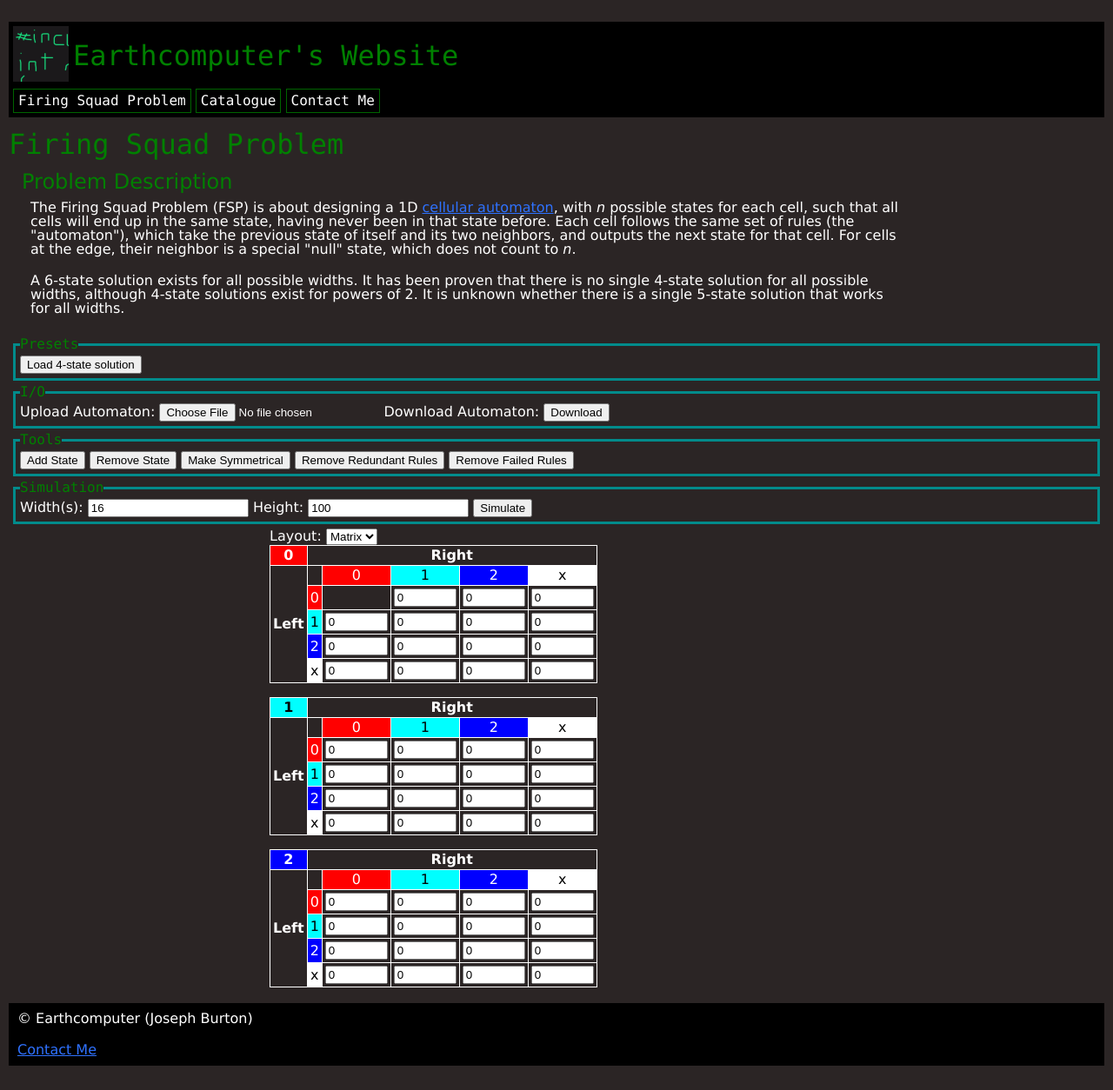
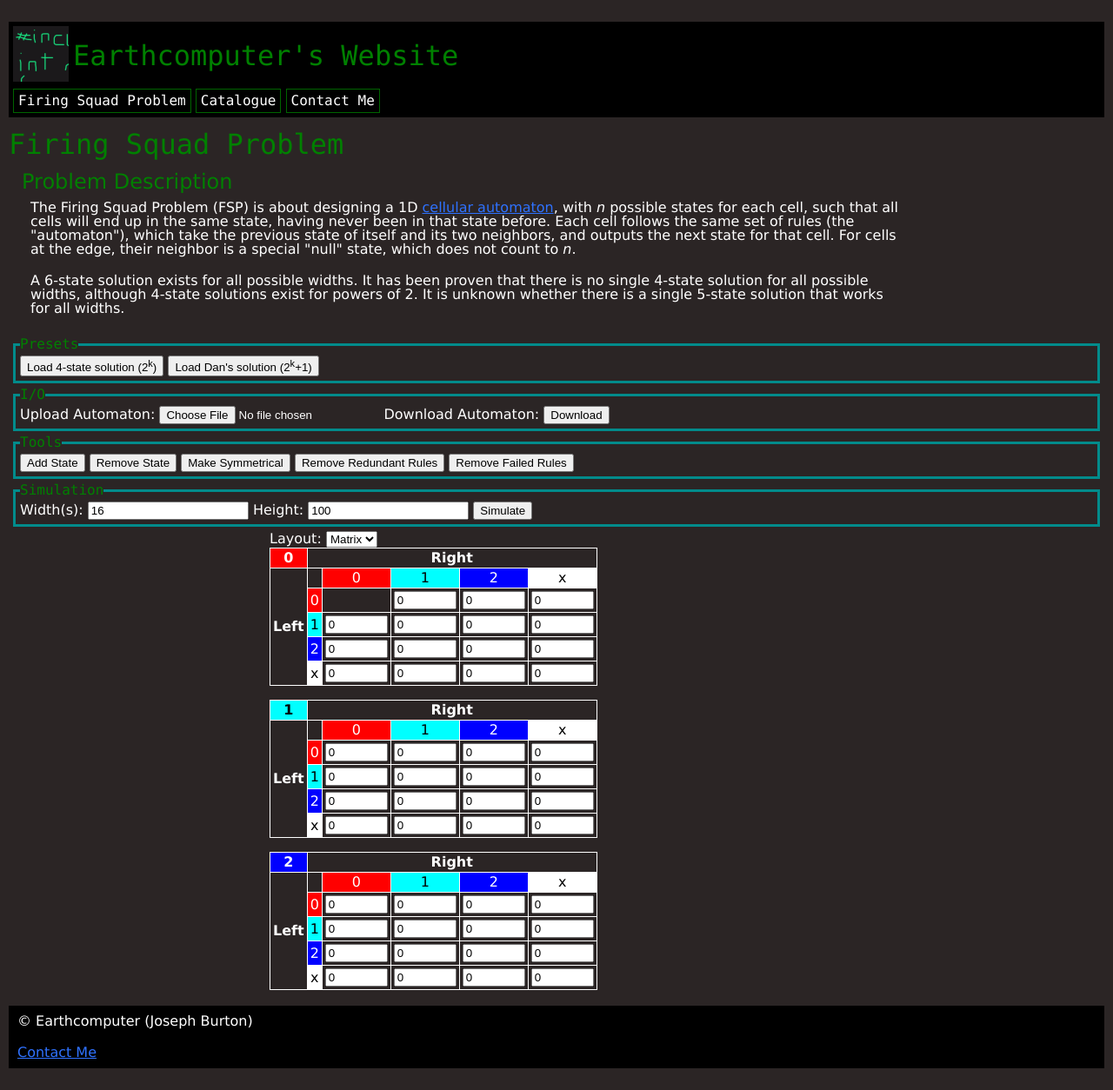
Before and after one commit to Earthcomputer/Earthcomputer.github.io, a Jekyll site: the page built from fsp.html, in a window 1280 px wide. Shown: the whole page at 87% size. Built offline with Jekyll 4.4.1, drawn with Linux system fonts in a browser that asks for light colours.

Commit message:
Add Dan's solution to presets

```diff
--- a/fsp.html
+++ b/fsp.html
@@ -23,7 +23,8 @@ although 4-state solutions exist for powers of 2. It is unknown whether there is
 
 <fieldset>
     <legend>Presets</legend>
-    <button id="load_4_state">Load 4-state solution</button>
+    <button id="load_4_state">Load 4-state solution (2<sup>k</sup>)</button>
+    <button id="load_dan_solution">Load Dan's solution (2<sup>k</sup>+1)</button>
 </fieldset>
 
 <fieldset>
--- a/scripts/fsp.js
+++ b/scripts/fsp.js
@@ -419,6 +419,13 @@ window.onload = function() {
         simulate();
     });
 
+    let loadDanSolutionBtn = document.getElementById('load_dan_solution');
+    loadDanSolutionBtn.addEventListener('click', function (event) {
+        window.fsm = [[[0,1,0,1,0],[1,3,2,0,3],[0,2,0,3,0],[1,0,3,0,0],[0,3,0,0,-1]],[[1,1,0,3,2],[1,1,0,3,-1],[0,0,-1,-1,-1],[3,3,-1,0,-1],[2,-1,-1,-1,-1]],[[2,3,2,0,0],[3,2,3,-1,2],[2,3,1,-1,-1],[0,-1,-1,3,3],[0,2,-1,3,-1]],[[2,2,2,-1,2],[2,0,2,-1,0],[2,2,3,-1,-1],[-1,-1,-1,4,4],[2,0,-1,4,-1]]]
+        refreshHTML();
+        simulate();
+    });
+
     let add_state = document.getElementById('add_state');
     add_state.addEventListener('click', function(event) {
         addFsmState();
--- a/styles/shared.css
+++ b/styles/shared.css
@@ -81,6 +81,11 @@ p {
 
 i {
     font-style: italic;
+}
+
+sup {
+    font-size: 83%;
+    vertical-align: super;
 }
 
 a:link {
```
